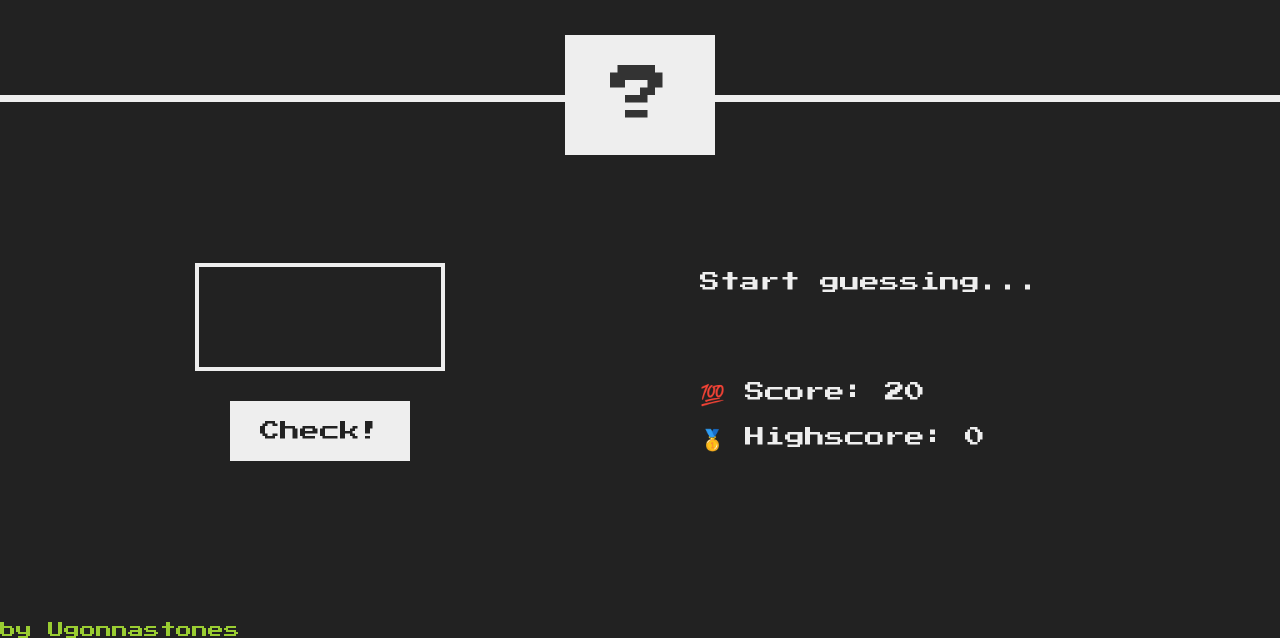
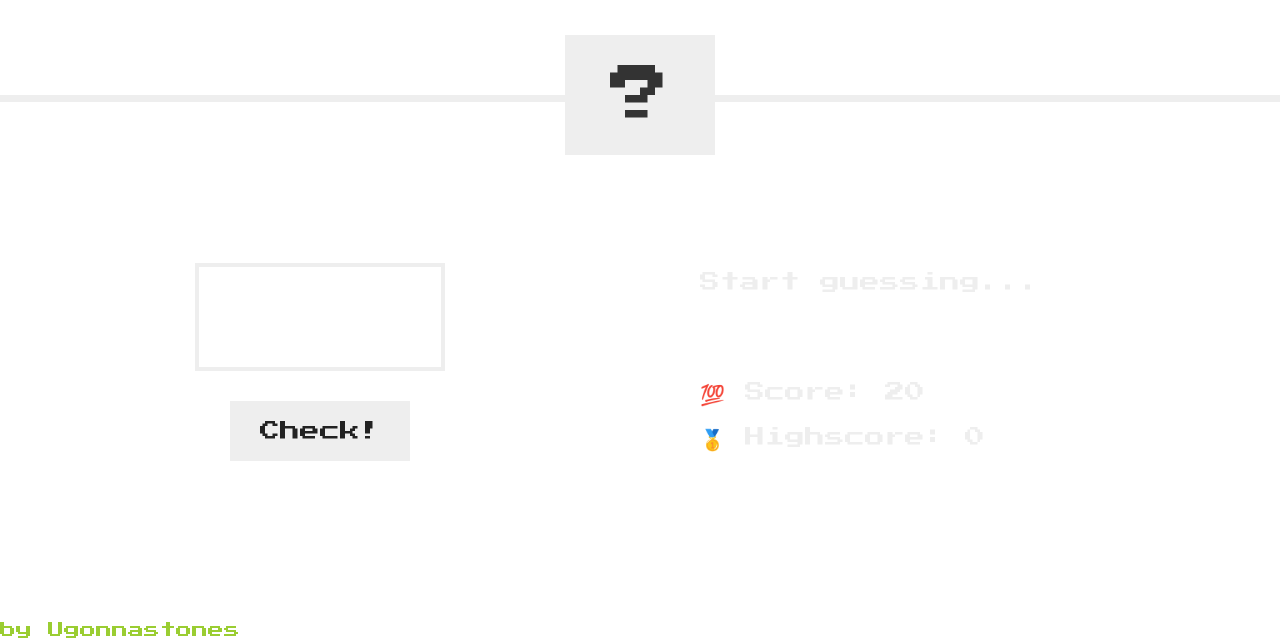
Before and after one commit to ugonnastones/guess-the-number, a plain HTML site: page index.html in a window 1280 px wide. Shown: the part 178-816 px from the top of the page. Drawn offline with Linux system fonts and the light colour scheme.

Commit message:
Update style.css

```diff
--- a/style.css
+++ b/style.css
@@ -14,7 +14,7 @@ html {
 body {
   font-family: 'Press Start 2P', sans-serif;
   color: #eee;
-  background-color: #222;
+  background-color: rgba(255, 255, 255, 0.35);
   /* background-color: #60b347; */
 }
 
```
